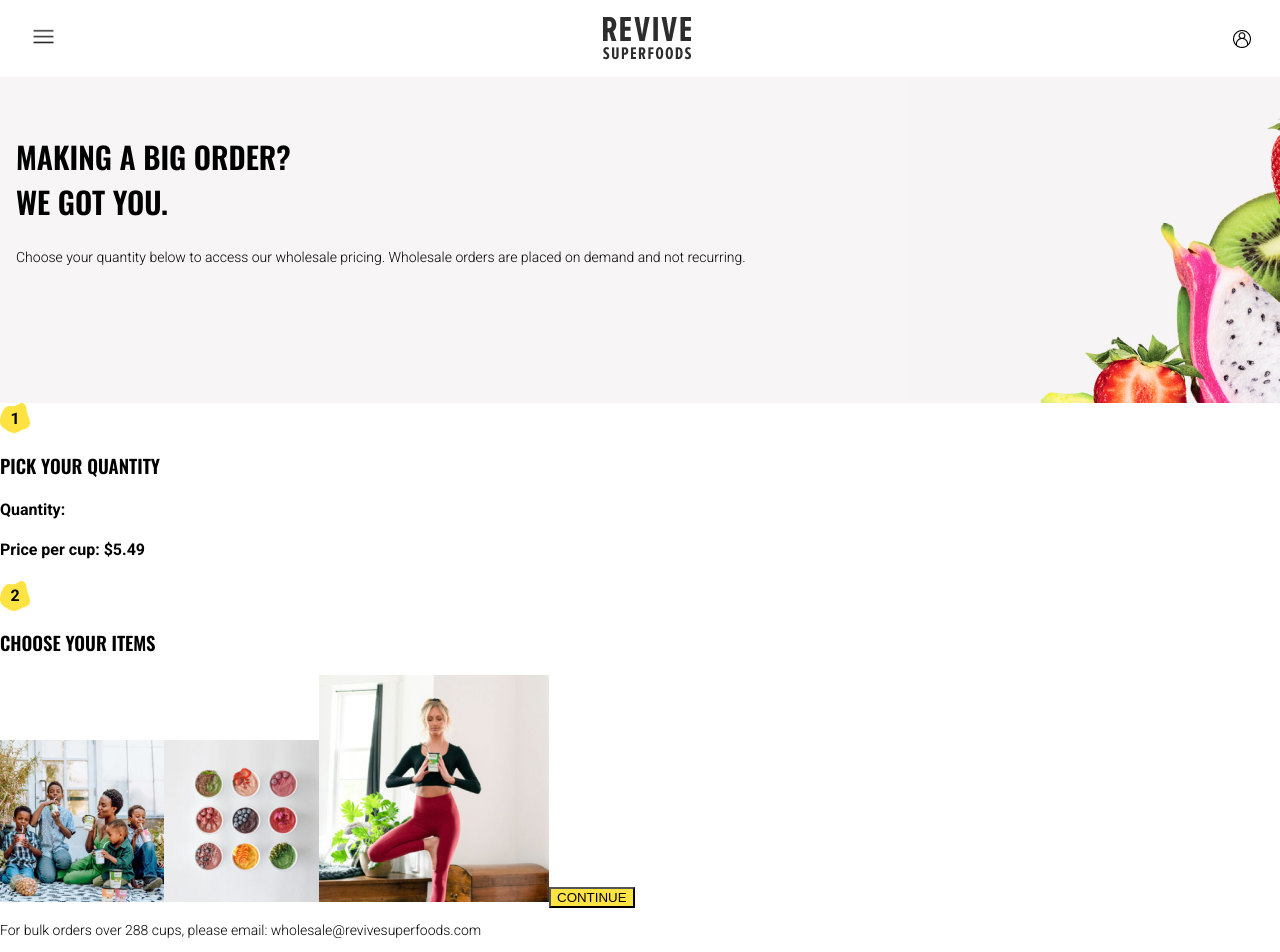
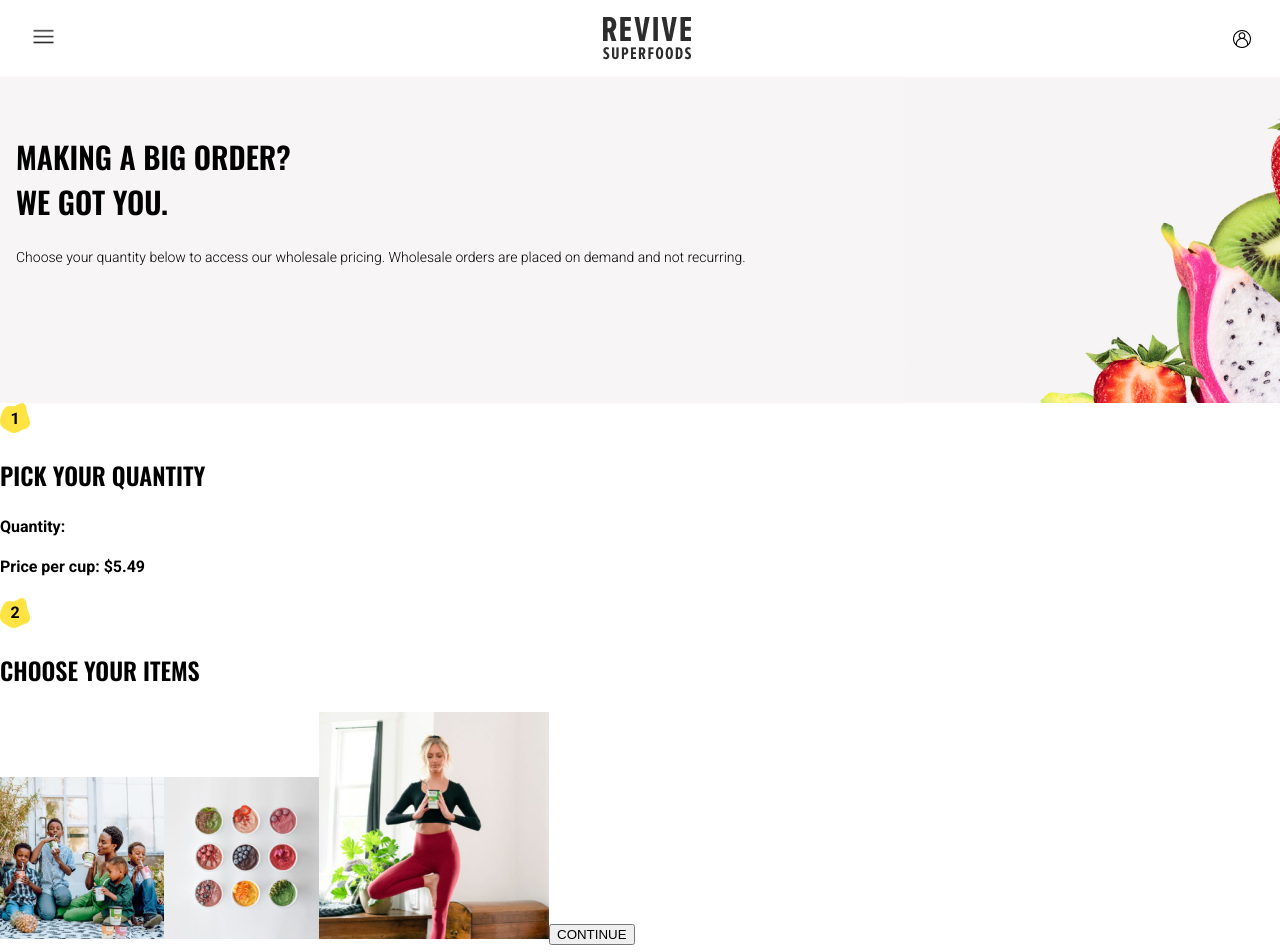
Before and after one commit to ngunner15/revive-assignment, a React (Create React App) app: page / in a window 1280 px wide. Shown: the top 952 px of the page. Built offline with nearby package versions, Linux system fonts and the light colour scheme.

Commit message:
Remove continue button

```diff
--- a/src/styles/App.css
+++ b/src/styles/App.css
@@ -9,10 +9,10 @@
   box-sizing: border-box;
 }
 
-.continue {
-  background-color: #FEE343;
-}
-
 h1, h2, h3 {
   font-family: 'Oswald', sans-serif;
 }
+
+h3 {
+  font-size: 24px;
+}
```
